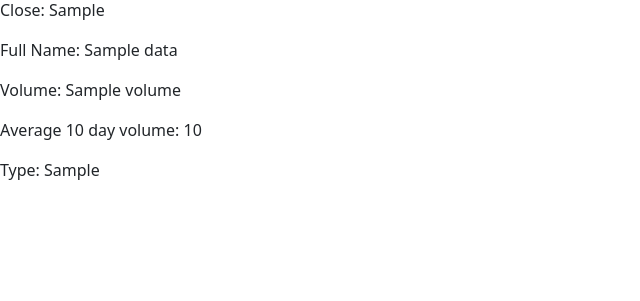
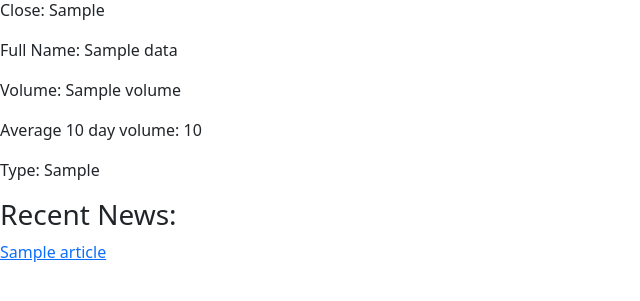
Before and after one commit to 33QWERTY33/DayTradingSim, a Django app: template TradingSim/templates/display-ticker-info.html in a window 1280 px wide. Shown: the part 218-519 px from the top of the page, without its empty margins (0-640 px from the left). Run offline with Django 5.2, Linux system fonts and the light colour scheme; the template is opened without the code that fills it: most values are stand-ins (such as "Sample title", 1, 10 or a date in 2020).

Commit message:
added news articles section to ticker-info page

```diff
--- a/TradingSim/TradingSim/views.py
+++ b/TradingSim/TradingSim/views.py
@@ -27,7 +27,6 @@ def display_ticker_info(request):
         except KeyError:
             current_info[key] = "Not found"
 
+    news = ticker_obj.get_news()
 
-    print(ticker_obj.get_news())
-
-    return render(request, "display-ticker-info.html", {"data": current_info})
+    return render(request, "display-ticker-info.html", {"data": current_info, "news": news})
--- a/TradingSim/templates/display-ticker-info.html
+++ b/TradingSim/templates/display-ticker-info.html
@@ -20,5 +20,10 @@
     <p>Volume: {{ data.volume }}</p>
     <p>Average 10 day volume: {{ data.averageVolume10days }}</p>
     <p>Type: {{ data.quoteType }}</p>
+
+    <h3>Recent News: </h3>
+        {% for article in news %}
+        <a href="{{ article.link }}">{{ article.title }}</a>
+        {% endfor %}
 </body>
 </html>
```
